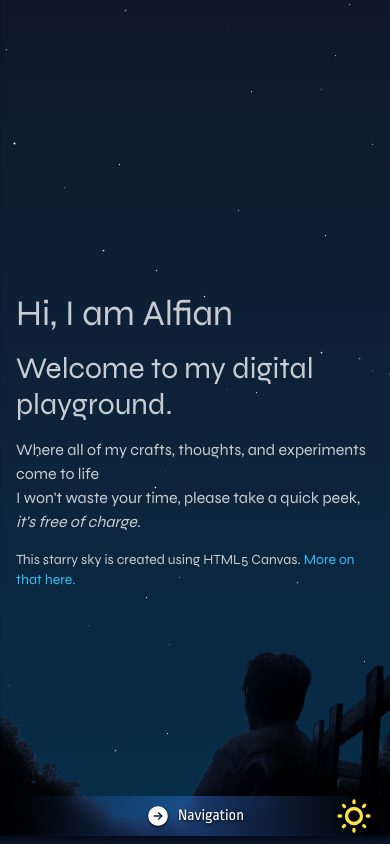
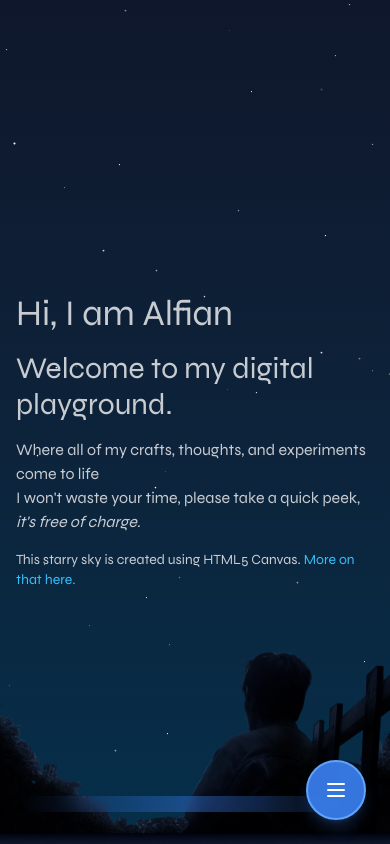
Before and after one commit to istamosh/istamosh.github.io, a Next.js app: page / in a window 390 px wide. Shown: the top 844 px of the page. Built offline with nearby package versions, Linux system fonts and the light colour scheme.

Commit message:
navbar: follows thumb zone rule for mobile

```diff
--- a/src/components/Drawer.tsx
+++ b/src/components/Drawer.tsx
@@ -3,6 +3,7 @@ import { navLinks } from "@/data/navLinks";
 import Link from "next/link";
 import React, { FC } from "react";
 import { useTheme } from "./ThemeProvider";
+import { ThemeToggle } from "./ThemeToggle";
 
 interface DrawerProps {
   isOpen: boolean;
@@ -11,6 +12,11 @@ interface DrawerProps {
 
 const Drawer: FC<DrawerProps> = ({ isOpen, setIsOpen }) => {
   const { theme } = useTheme();
+
+  const handleLinkClick = () => {
+    setIsOpen(false);
+  };
+
   return (
     <>
       <div className="drawer z-20">
@@ -27,19 +33,71 @@ const Drawer: FC<DrawerProps> = ({ isOpen, setIsOpen }) => {
             aria-label="close sidebar"
             className="drawer-overlay"
           ></label>
-          <ul
-            className={`menu bg-white/10 text-base-content min-h-full p-4${
-              theme === "light"
-                ? " text-white drop-shadow-[0_1.2px_1.2px_rgba(0,0,0,1)]"
-                : " text-primary"
+
+          {/* Thumb-zone optimized drawer content */}
+          <div
+            className={`min-h-full w-80 bg-base-100/95 backdrop-blur-md flex flex-col ${
+              theme === "light" ? "bg-white/95" : "bg-base-100/95"
             }`}
           >
-            {navLinks.map((link) => (
-              <li key={link.name}>
-                <Link href={link.href}>{link.name}</Link>
-              </li>
-            ))}
-          </ul>
+            {/* Header with close button in easy reach */}
+            <div className="flex justify-between items-center p-4 border-b border-base-300">
+              <h2 className="text-lg font-semibold">Navigation</h2>
+              <button
+                onClick={() => setIsOpen(false)}
+                className="btn btn-ghost btn-sm btn-circle"
+                aria-label="Close navigation"
+              >
+                <svg
+                  xmlns="http://www.w3.org/2000/svg"
+                  className="h-5 w-5"
+                  fill="none"
+                  viewBox="0 0 24 24"
+                  stroke="currentColor"
+                >
+                  <path
+                    strokeLinecap="round"
+                    strokeLinejoin="round"
+                    strokeWidth={2}
+                    d="M6 18L18 6M6 6l12 12"
+                  />
+                </svg>
+              </button>
+            </div>
+
+            {/* Spacer to push content toward thumb zone */}
+            <div className="flex-1"></div>
+
+            {/* Navigation links in thumb-friendly bottom area */}
+            <nav className="p-4">
+              <ul className="space-y-2">
+                {navLinks.map((link) => (
+                  <li key={link.name}>
+                    <Link
+                      href={link.href}
+                      onClick={handleLinkClick}
+                      className="block w-full p-4 text-lg font-medium rounded-lg transition-colors duration-200 hover:bg-base-200 active:bg-base-300 text-center"
+                    >
+                      {link.name}
+                    </Link>
+                  </li>
+                ))}
+              </ul>
+            </nav>
+
+            {/* Theme toggle and footer in easy thumb reach */}
+            <div className="p-4 border-t border-base-300">
+              <div className="flex flex-col items-center space-y-4">
+                <div className="flex items-center space-x-2">
+                  <span className="text-sm opacity-70">Theme</span>
+                  <ThemeToggle />
+                </div>
+                <p className="text-xs text-center opacity-50">
+                  Tap anywhere outside to close
+                </p>
+              </div>
+            </div>
+          </div>
         </div>
       </div>
     </>
--- a/src/components/Navbar.tsx
+++ b/src/components/Navbar.tsx
@@ -13,24 +13,17 @@ const Navbar = () => {
 
   return (
     <>
+      {/* Desktop and mobile top bar */}
       <div
         className={`sticky top-0 -mt-12 z-10 w-full bg-gradient-to-r from-transparent from-5% backdrop-blur-sm ${
           theme === "light" ? "via-blue-500/40" : "via-primary/15"
         } via-50% to-transparent to-95%`}
       >
         <div className="flex flex-row justify-center items-center py-2">
-          <button
-            type="button"
-            className={`sm:hidden flex items-center gap-x-2${
-              theme === "light"
-                ? " text-white drop-shadow-[0_1.2px_1.2px_rgba(0,0,0,1)]"
-                : " text-primary"
-            }`}
-            onClick={() => setIsDrawerOpen(true)}
-          >
-            <ArrowRight /> Navigation
-          </button>
+          {/* Hide mobile button from top bar */}
+          <div className="sm:hidden"></div>
 
+          {/* Desktop navigation - unchanged */}
           <nav className="hidden sm:flex sm:gap-x-8">
             {navLinks.map((link) => (
               <Link
@@ -47,11 +40,39 @@ const Navbar = () => {
             ))}
           </nav>
 
-          <div className="absolute top-0 right-4">
+          {/* Theme toggle - keep for desktop, hide on mobile */}
+          <div className="absolute top-0 right-4 hidden sm:block">
             <ThemeToggle />
           </div>
         </div>
       </div>
+
+      {/* Mobile floating navigation button - thumb zone friendly */}
+      <button
+        type="button"
+        className={`sm:hidden fixed bottom-6 right-6 z-30 p-4 rounded-full shadow-lg backdrop-blur-sm border-2 transition-all duration-300 ${
+          theme === "light"
+            ? "bg-blue-500/90 border-blue-400 text-white shadow-blue-500/25"
+            : "bg-primary/90 border-primary text-white shadow-primary/25"
+        } ${isDrawerOpen ? "scale-110" : "scale-100 hover:scale-105"}`}
+        onClick={() => setIsDrawerOpen(true)}
+        aria-label="Open navigation menu"
+      >
+        <svg
+          xmlns="http://www.w3.org/2000/svg"
+          className="h-6 w-6"
+          fill="none"
+          viewBox="0 0 24 24"
+          stroke="currentColor"
+          strokeWidth={2}
+        >
+          <path
+            strokeLinecap="round"
+            strokeLinejoin="round"
+            d="M4 6h16M4 12h16M4 18h16"
+          />
+        </svg>
+      </button>
 
       <Drawer isOpen={isDrawerOpen} setIsOpen={setIsDrawerOpen} />
     </>
--- a/src/data/navLinks.ts
+++ b/src/data/navLinks.ts
@@ -13,6 +13,10 @@ export const navLinks: NavLink[] = [
     href: "#projects",
   },
   {
+    name: "Testimonials",
+    href: "#testimonials",
+  },
+  {
     name: "About",
     href: "#about",
   },
```
